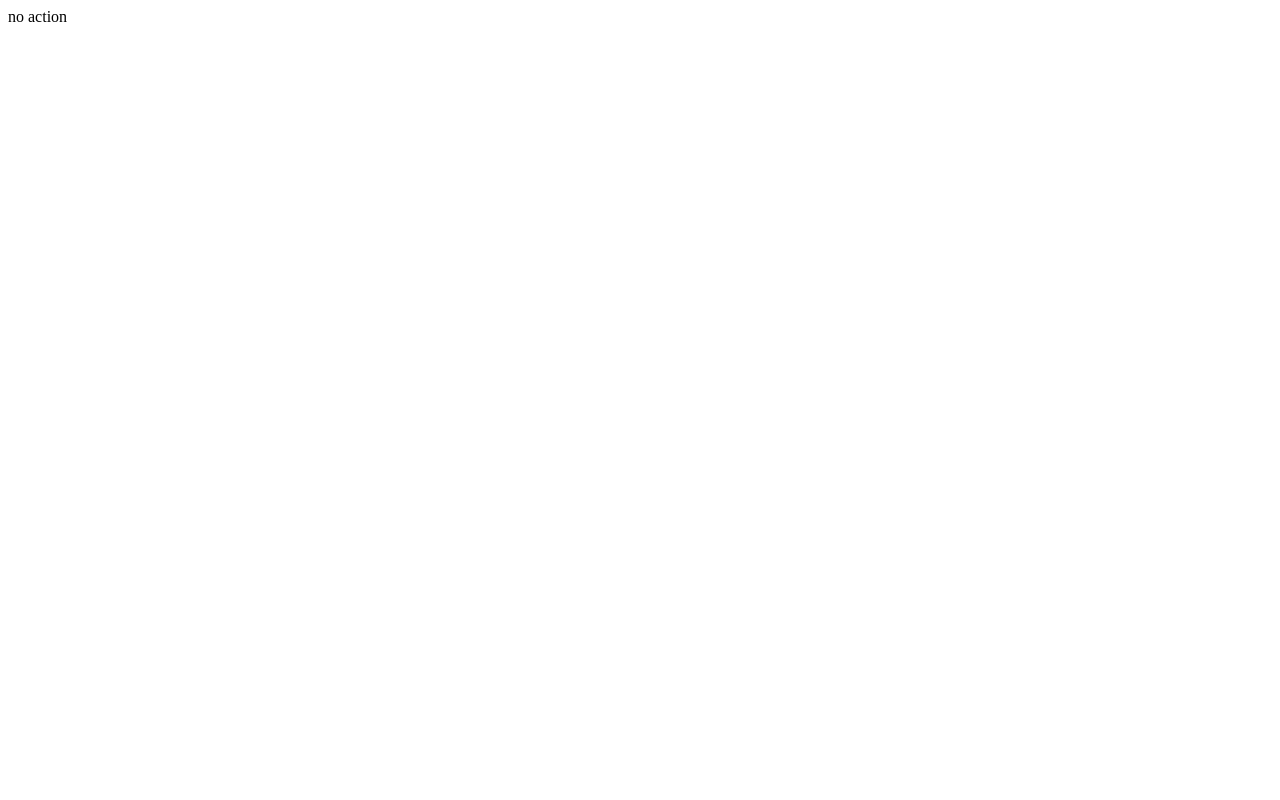
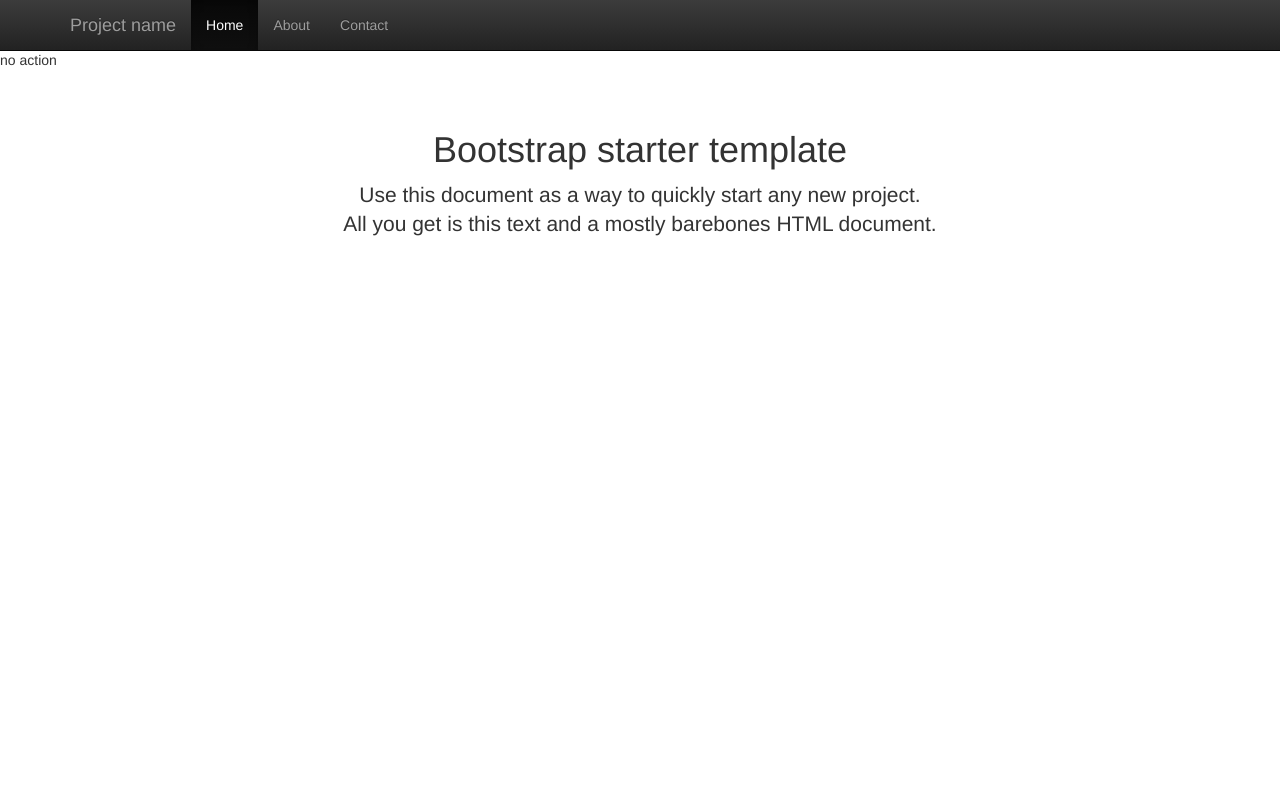
Before and after one commit to mtfurlan/Simple-Storage-Manager, a PHP site: page / in a window 1280 px wide. Before the commit the page is almost empty. Run offline with PHP 8.4, Linux system fonts and the light colour scheme; some libraries are stand-ins or nearby versions.

Commit message:
Updated head/foot
Now in their own files, and validates
Also, bootstrap exists

```diff
--- /dev/null
+++ b/css.css
@@ -0,0 +1,7 @@
+body {
+  padding-top: 50px;
+}
+.starter-template {
+  padding: 40px 15px;
+  text-align: center;
+}
--- /dev/null
+++ b/foot.php
@@ -0,0 +1,2 @@
+	</body>
+</html>
--- /dev/null
+++ b/head.php
@@ -0,0 +1,41 @@
+<!DOCTYPE html>
+<html>
+	<head>
+		<title><?PHP echo $title; ?></title>
+
+		<meta charset="UTF-8">
+
+		<link rel="stylesheet" href="css.css">
+
+		<!-- Latest compiled and minified CSS -->
+		<link rel="stylesheet" href="https://maxcdn.bootstrapcdn.com/bootstrap/3.2.0/css/bootstrap.min.css">
+
+		<!-- Optional theme -->
+		<link rel="stylesheet" href="https://maxcdn.bootstrapcdn.com/bootstrap/3.2.0/css/bootstrap-theme.min.css">
+
+		<!-- Latest compiled and minified JavaScript -->
+		<script src="https://maxcdn.bootstrapcdn.com/bootstrap/3.2.0/js/bootstrap.min.js"></script>
+	</head>
+	<body>
+
+
+    <div class="navbar navbar-inverse navbar-fixed-top" role="navigation">
+      <div class="container">
+        <div class="navbar-header">
+          <button type="button" class="navbar-toggle collapsed" data-toggle="collapse" data-target=".navbar-collapse">
+            <span class="sr-only">Toggle navigation</span>
+            <span class="icon-bar"></span>
+            <span class="icon-bar"></span>
+            <span class="icon-bar"></span>
+          </button>
+          <a class="navbar-brand" href="#">Project name</a>
+        </div>
+        <div class="collapse navbar-collapse">
+          <ul class="nav navbar-nav">
+            <li class="active"><a href="#">Home</a></li>
+            <li><a href="#about">About</a></li>
+            <li><a href="#contact">Contact</a></li>
+          </ul>
+        </div><!--/.nav-collapse -->
+      </div>
+    </div>
--- a/index.php
+++ b/index.php
@@ -3,13 +3,10 @@ ini_set('display_errors',1);
 error_reporting(E_ALL);
 
 require_once("db.php");
-?>
-<html>
-	<head>
-		<title>TODO: Name this shit</title>
-	</head>
-	<body>
-<?PHP
+
+
+$title = "TODO: Title shit";
+include('head.php');
 $action = isset($_GET['action']) ? $_GET['action'] : null;
 switch($action){
 	case 'insert':
@@ -39,7 +36,15 @@ require_once("db.php");
 	default:
 		echo "no action";
 }
+?>
+    <div class="container">
 
-?>
-	</body>
-</html>
+      <div class="starter-template">
+        <h1>Bootstrap starter template</h1>
+        <p class="lead">Use this document as a way to quickly start any new project.<br> All you get is this text and a mostly barebones HTML document.</p>
+      </div>
+
+    </div><!-- /.container -->
+
+<?PHP
+include('foot.php');
```
Lines whose indentation alone changed are shown as unchanged.
